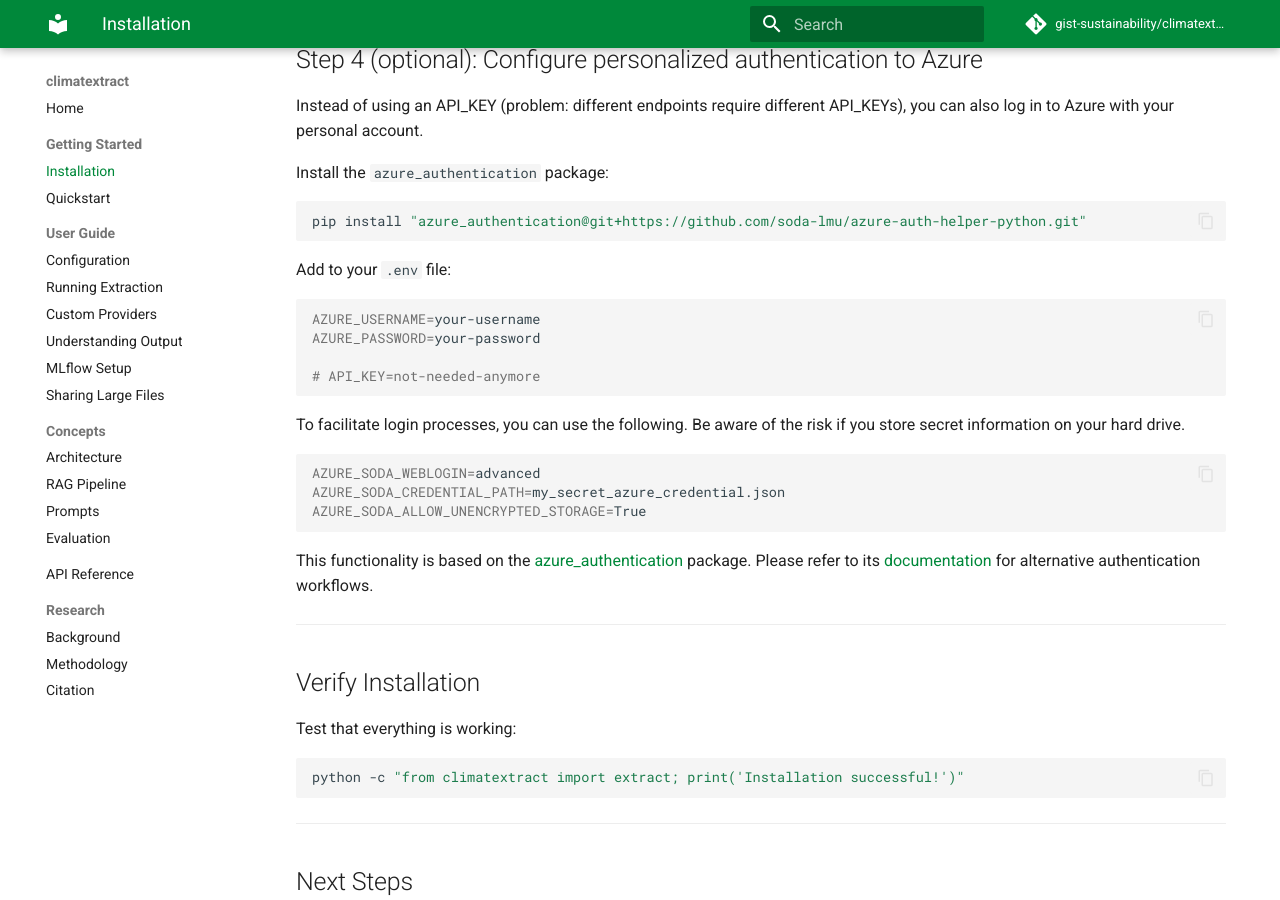
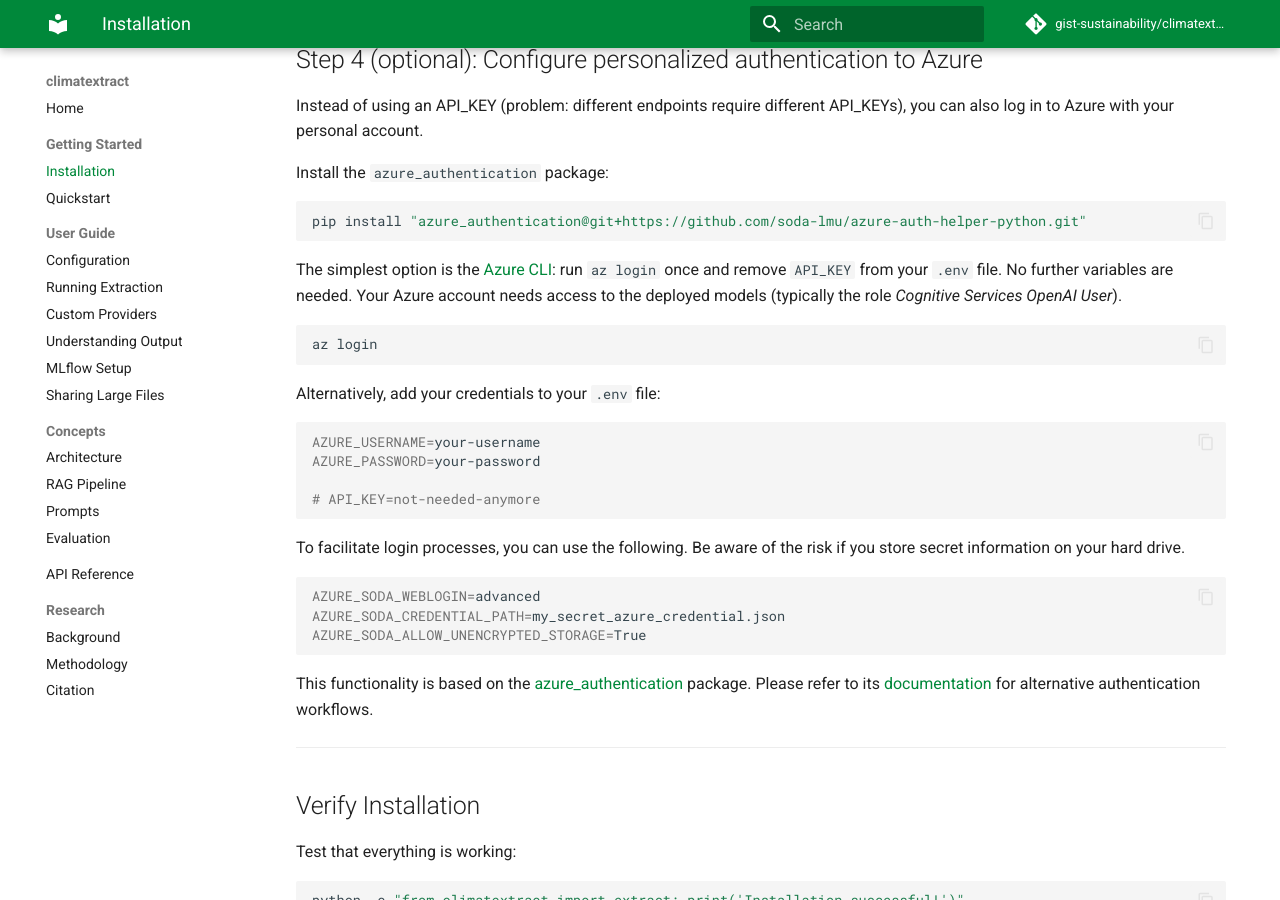
Before and after one commit to gist-sustainability/climatextract, an MkDocs documentation site: the page built from docs/getting-started/installation.md, in a window 1280 px wide and 900 px high, scrolled down 2409 px. Built offline with MkDocs 1.6.1 and Material for MkDocs 9.7.7, drawn with Linux system fonts in a browser that asks for light colours; comment, search, counter and statistics services are not loaded.

Commit message:
Add .env.example and optional mise setup
- .env.example documents supported environment variables
- mise.toml: optional, helpful for mise users
- Docs: az login auth, MLFLOW_ALLOW_FILE_STORE, cp .env.example in README
- Docs CI: Python 3.11 -> 3.13

````diff
--- a/docs/getting-started/installation.md
+++ b/docs/getting-started/installation.md
@@ -122,7 +122,13 @@ Install the `azure_authentication` package:
 pip install "azure_authentication@git+https://github.com/soda-lmu/azure-auth-helper-python.git"
 ```
 
-Add to your `.env` file:
+The simplest option is the [Azure CLI](https://learn.microsoft.com/cli/azure/install-azure-cli): run `az login` once and remove `API_KEY` from your `.env` file. No further variables are needed. Your Azure account needs access to the deployed models (typically the role *Cognitive Services OpenAI User*).
+
+```bash
+az login
+```
+
+Alternatively, add your credentials to your `.env` file:
 
 ```bash
 AZURE_USERNAME=your-username
````
Also changed, not shown: README.md (+6 -0 lines), docs/user-guide/mlflow-setup.md (+4 -0 lines), mise.toml (added, +26 -0 lines), 2 other files.
